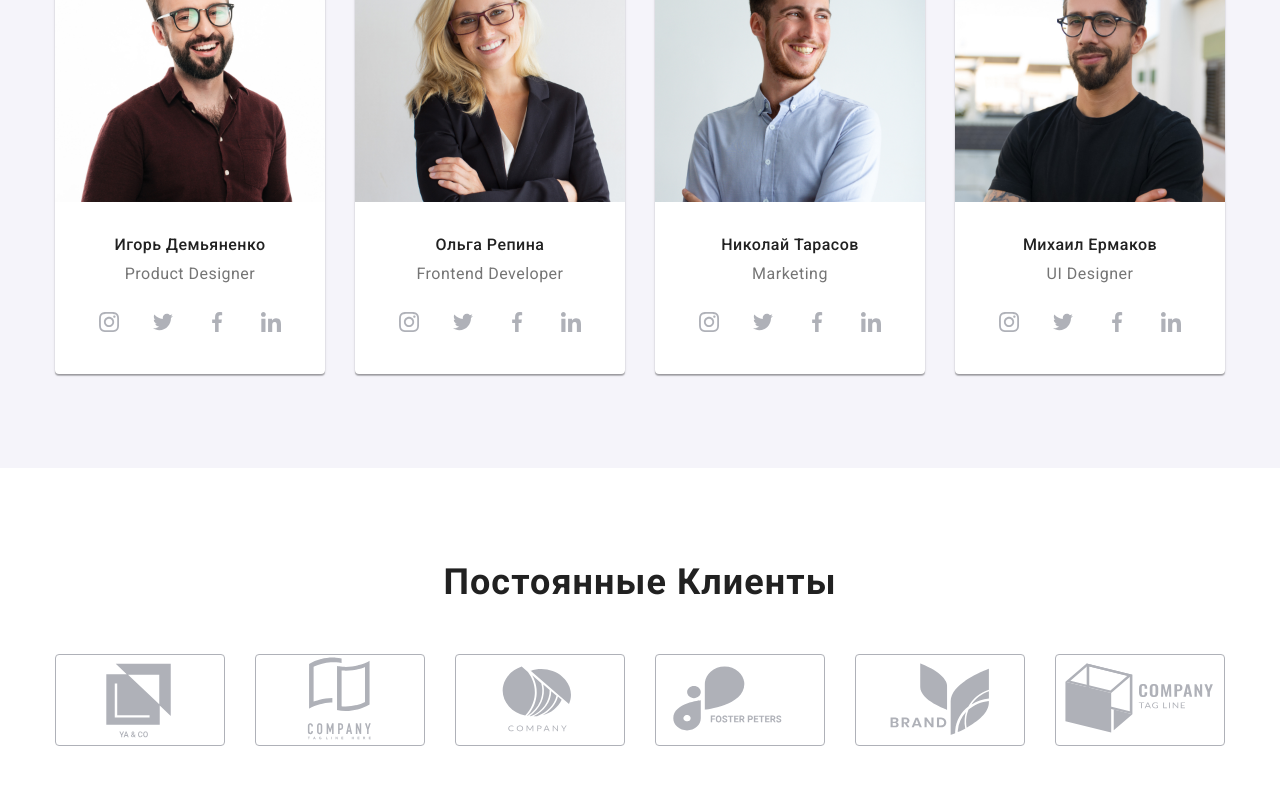
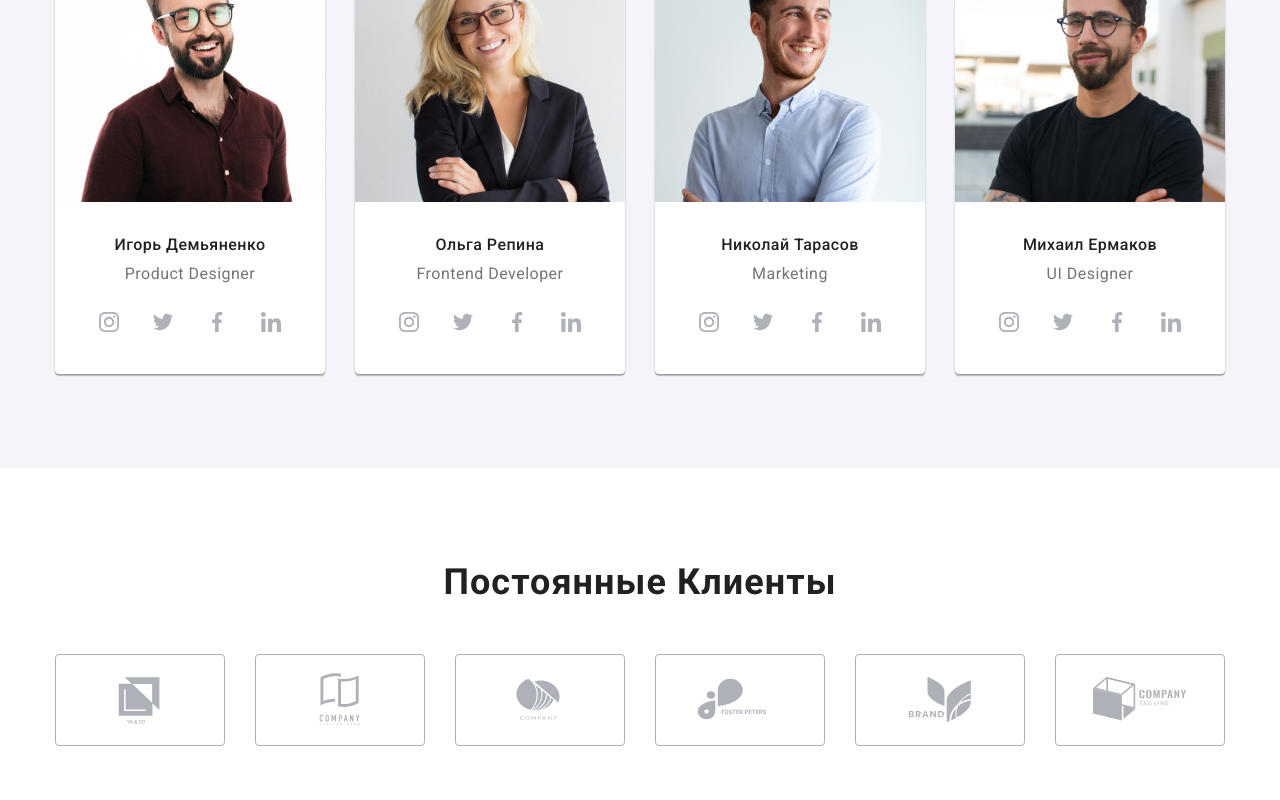
Before and after one commit to Dmitriy-Marchuk/goit-markup-hw-04, a plain HTML site: page index.html in a window 1280 px wide. Shown: the part 1860-2660 px from the top of the page. Drawn offline with nearby package versions, Linux system fonts and the light colour scheme.

Commit message:
HW4 сдача
поправил блок постоянных клиентов

```diff
--- a/css/styles.css
+++ b/css/styles.css
@@ -356,6 +356,11 @@ ul {
   fill: var(--accent-text-color);
 }
 
+.clients-ico {
+  width: 106px;
+  height: 60px;
+}
+
 .clients-link {
   display: flex;
   justify-content: center;
```
